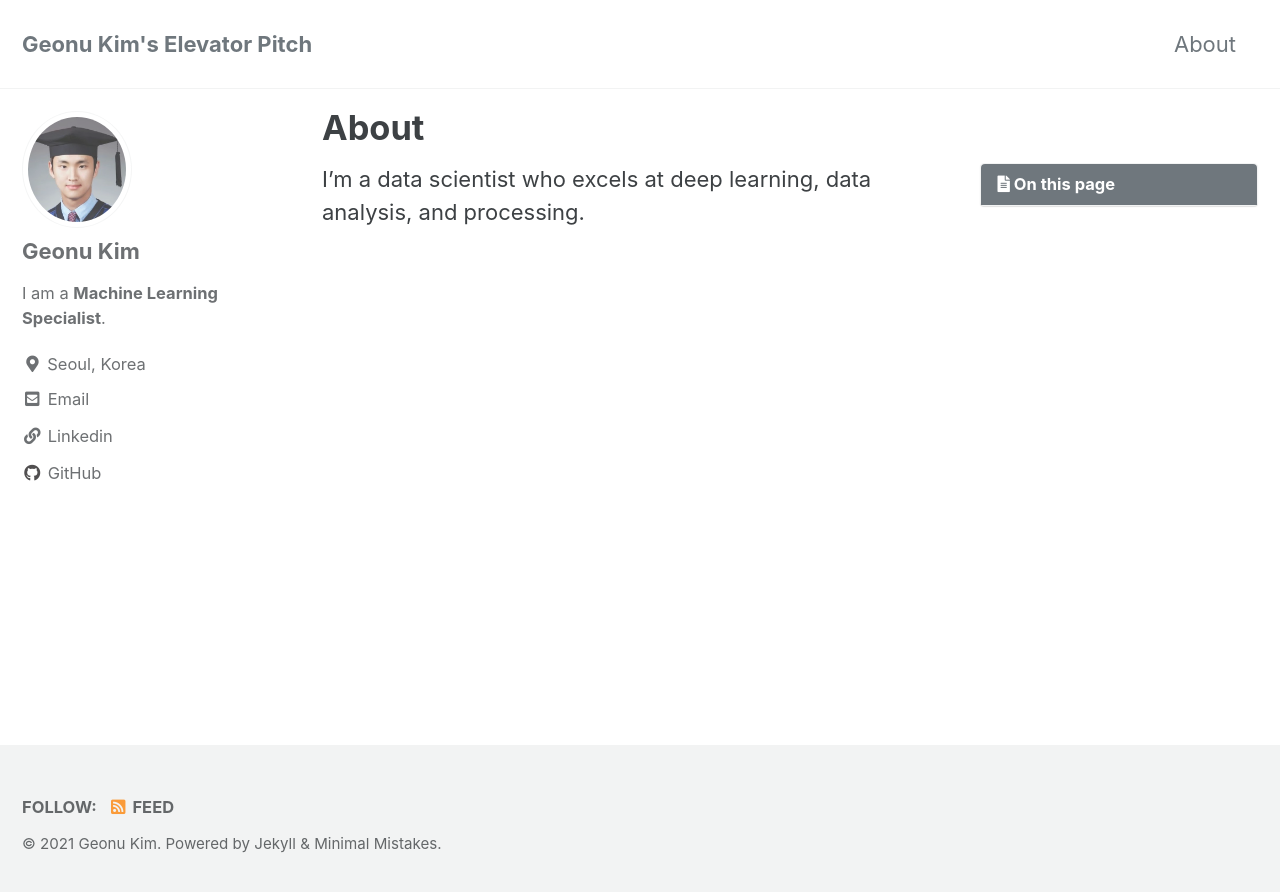
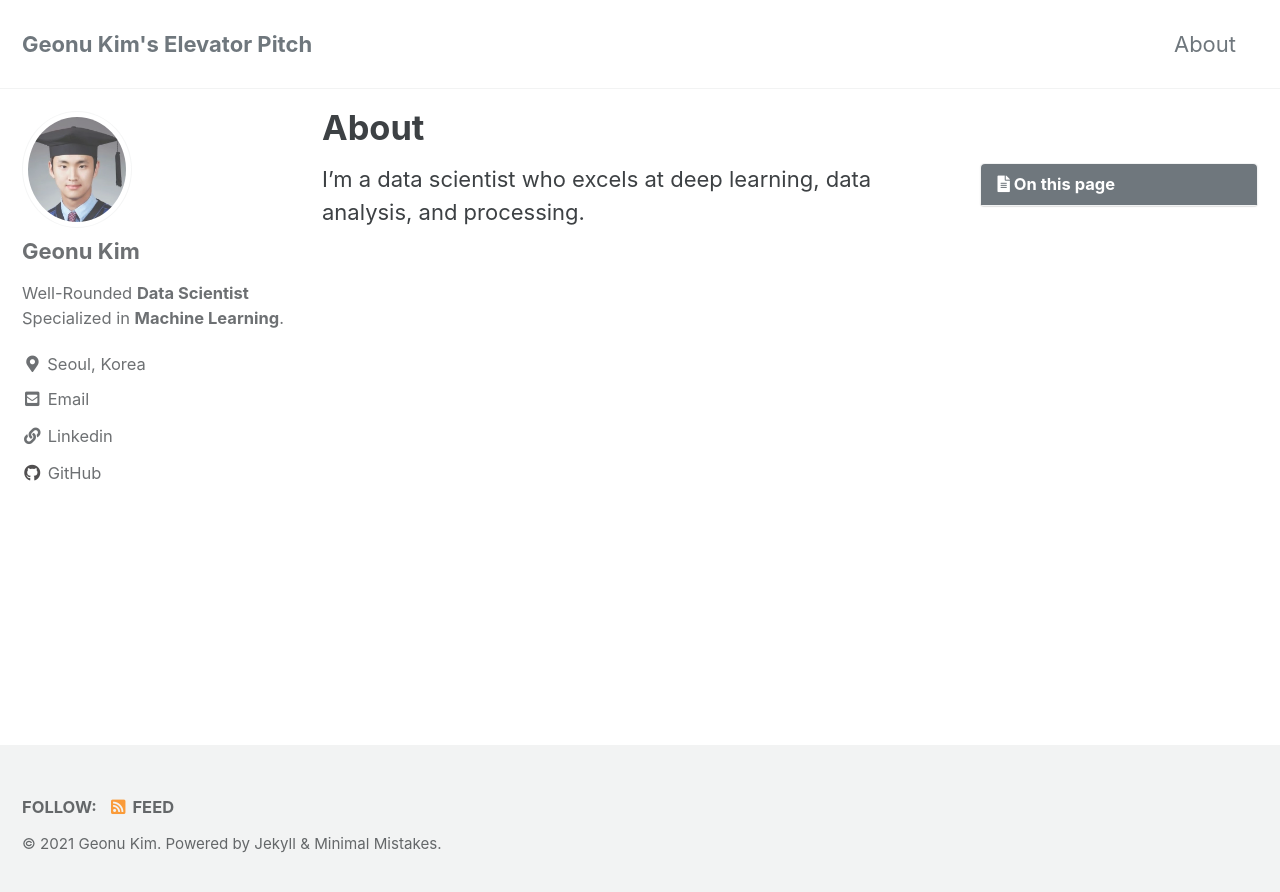
Before and after one commit to Geonu-AI/Geonu-AI.github.io, a Jekyll site: the page built from _pages/about.md, in a window 1280 px wide. Shown: the top 892 px of the page. Built offline with Jekyll 4.4.1, drawn with Linux system fonts in a browser that asks for light colours; cached includes are drawn as plain includes.

Commit message:
Bio Edited

```diff
--- a/_config.yml
+++ b/_config.yml
@@ -95,7 +95,7 @@ analytics:
 author:
   name             : "Geonu Kim"
   avatar           : "/assets/images/C.jpg"
-  bio              : "I am a **Machine Learning Specialist**."
+  bio              : "Well-Rounded **Data Scientist** Specialized in **Machine Learning**."
   location         : "Seoul, Korea"
   email            :
   links:
```
